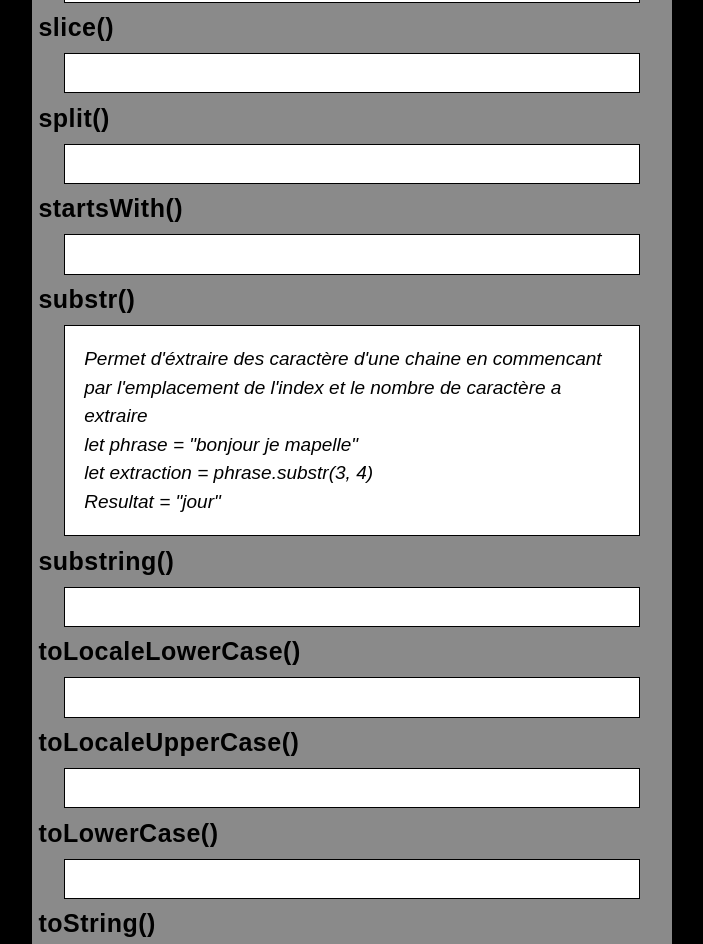
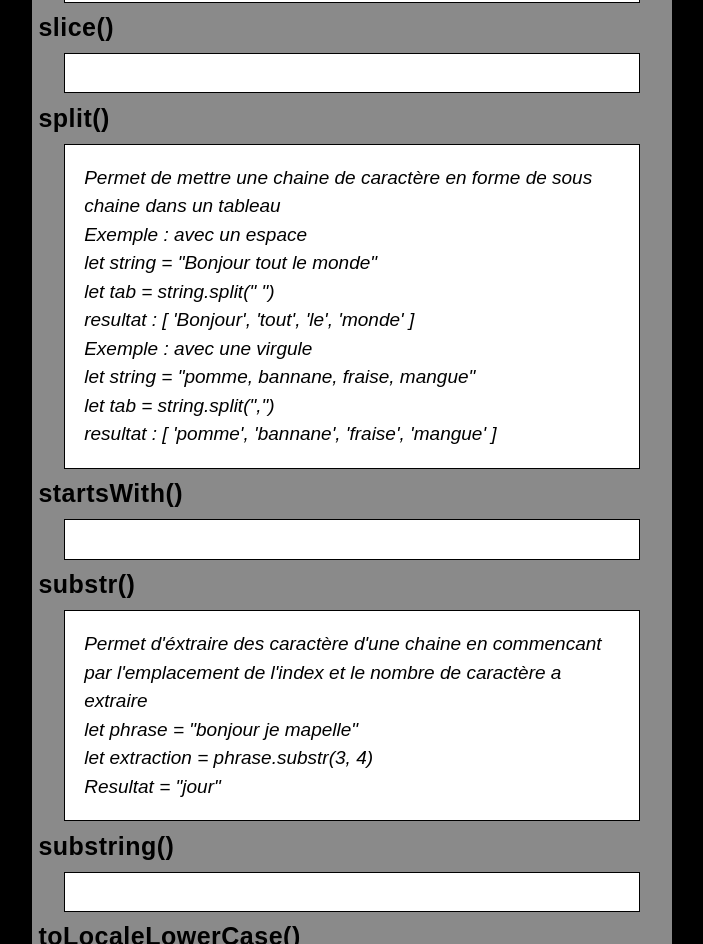
Before and after one commit to agim-coroli/documentationPerso, a plain HTML site: page html/javascript.html in a window 1280 px wide. Shown: the part 3806-4750 px from the top of the page, without its empty margins (288-991 px from the left). Drawn offline with Linux system fonts and the light colour scheme.

Commit message:
ajout de la methode split()

```diff
--- a/html/javascript.html
+++ b/html/javascript.html
@@ -142,7 +142,7 @@
             <li class="txt">slice()</li>
             <p></p>
             <li class="txt">split()</li>
-            <p></p>
+            <p>Permet de mettre une chaine de caractère en forme de sous chaine dans un tableau<br>Exemple : avec un espace<br>let string = "Bonjour tout le monde"<br>let tab = string.split(" ")<br>resultat : [ 'Bonjour', 'tout', 'le', 'monde' ]<br>Exemple : avec une virgule<br>let string = "pomme, bannane, fraise, mangue"<br>let tab = string.split(",")<br>resultat : [ 'pomme', 'bannane', 'fraise', 'mangue' ]</p>
             <li class="txt">startsWith()</li>
             <p></p>
             <li class="txt">substr()</li>
```
